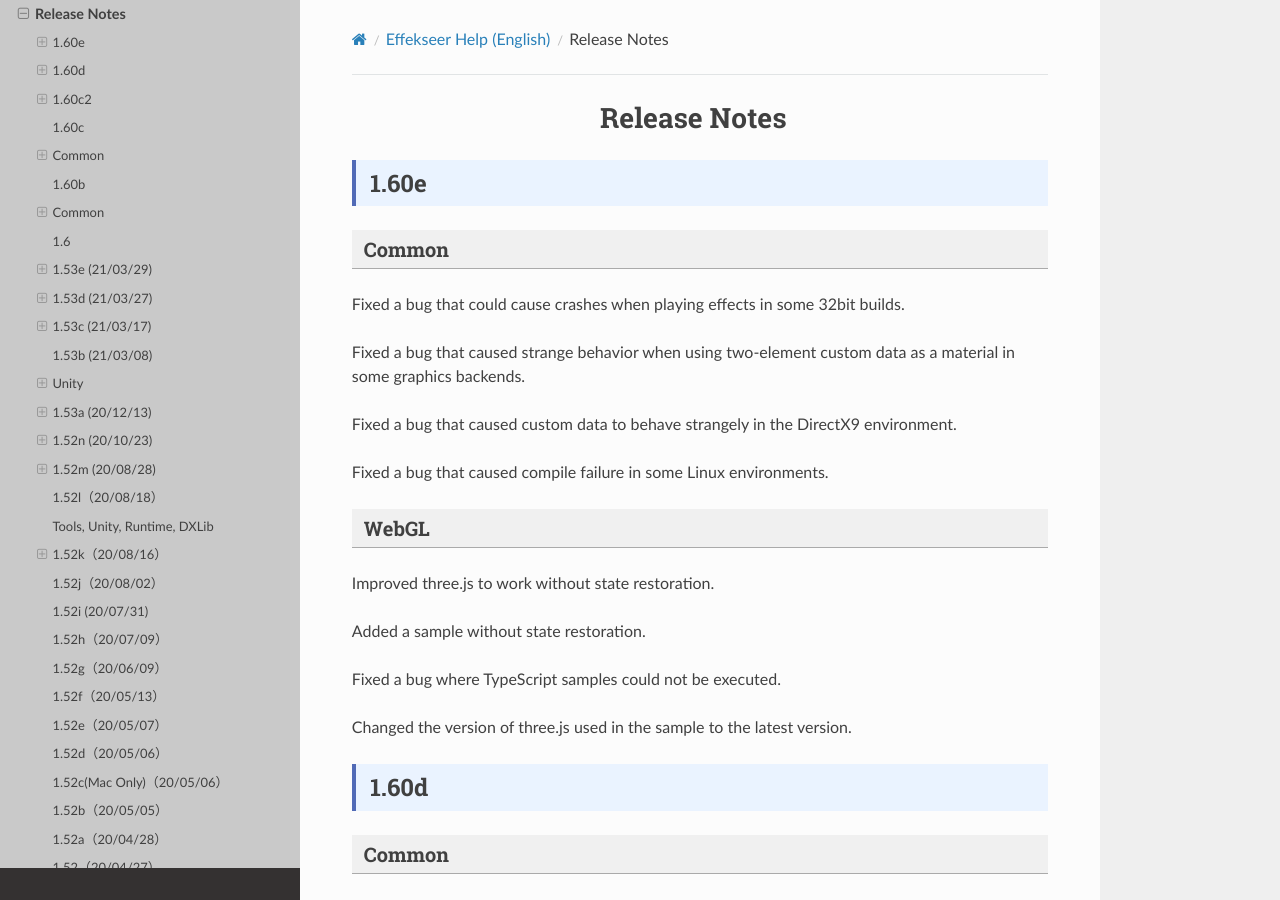
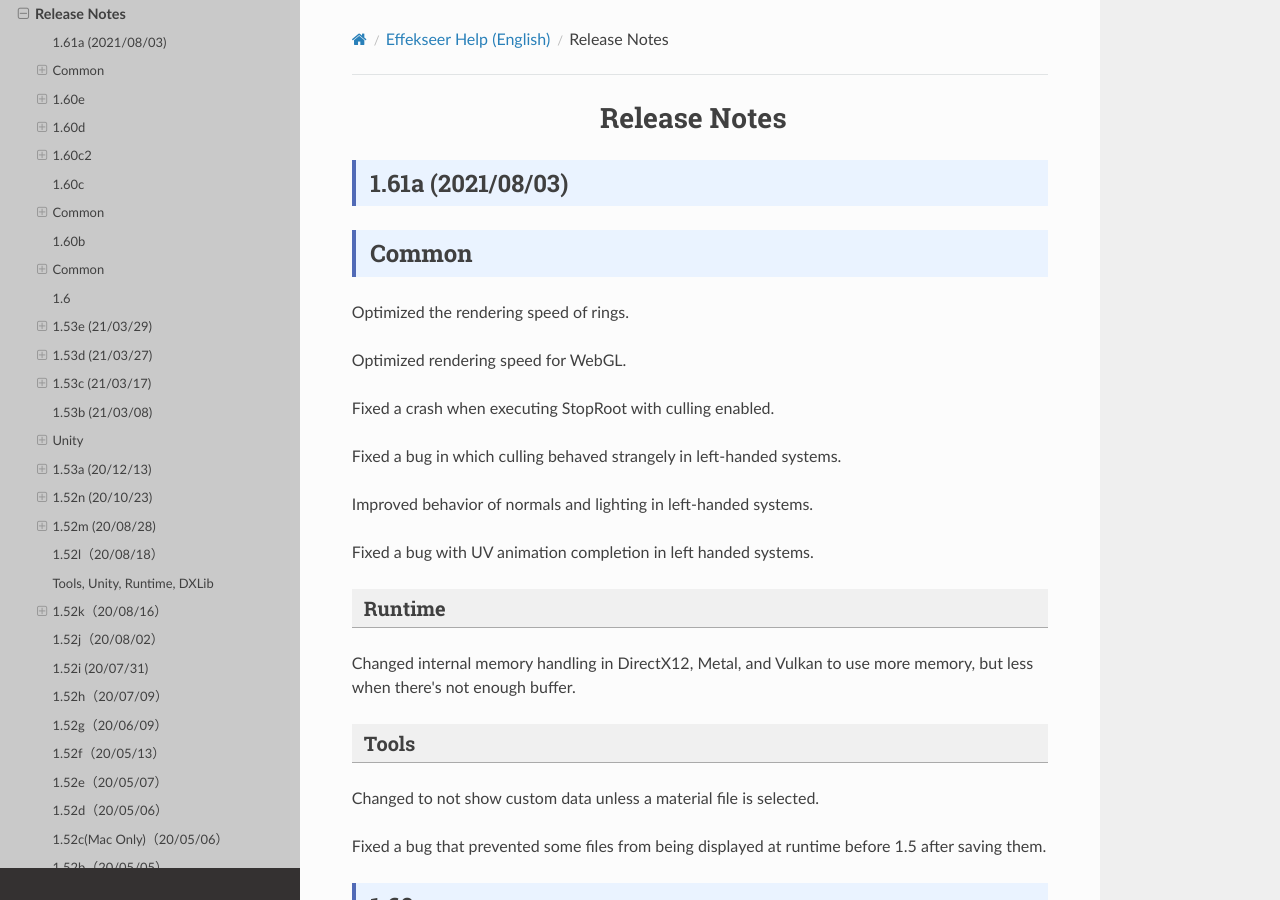
Before and after one commit to effekseer/docs_tool, a Sphinx documentation site: the page built from source/en/releasenotes.md, in a window 1280 px wide and 900 px high. Built offline with Sphinx 7.4.7 and the Read the Docs theme 2.0.0, drawn with Linux system fonts in a browser that asks for light colours; nearby versions of some CDN libraries; library files that are not in the unit come from our copies.

Commit message:
Update release notes

```diff
--- a/source/en/releasenotes.md
+++ b/source/en/releasenotes.md
@@ -1,4 +1,31 @@
 # Release Notes
+
+## 1.61a (2021/08/03)
+
+## Common
+
+Optimized the rendering speed of rings.
+
+Optimized rendering speed for WebGL.
+
+Fixed a crash when executing StopRoot with culling enabled.
+
+Fixed a bug in which culling behaved strangely in left-handed systems.
+
+Improved behavior of normals and lighting in left-handed systems.
+
+Fixed a bug with UV animation completion in left handed systems.
+
+### Runtime
+
+Changed internal memory handling in DirectX12, Metal, and Vulkan to use more memory, but less when there's not enough buffer.
+
+
+### Tools
+
+Changed to not show custom data unless a material file is selected.
+
+Fixed a bug that prevented some files from being displayed at runtime before 1.5 after saving them.
 
 ## 1.60e
 
```
